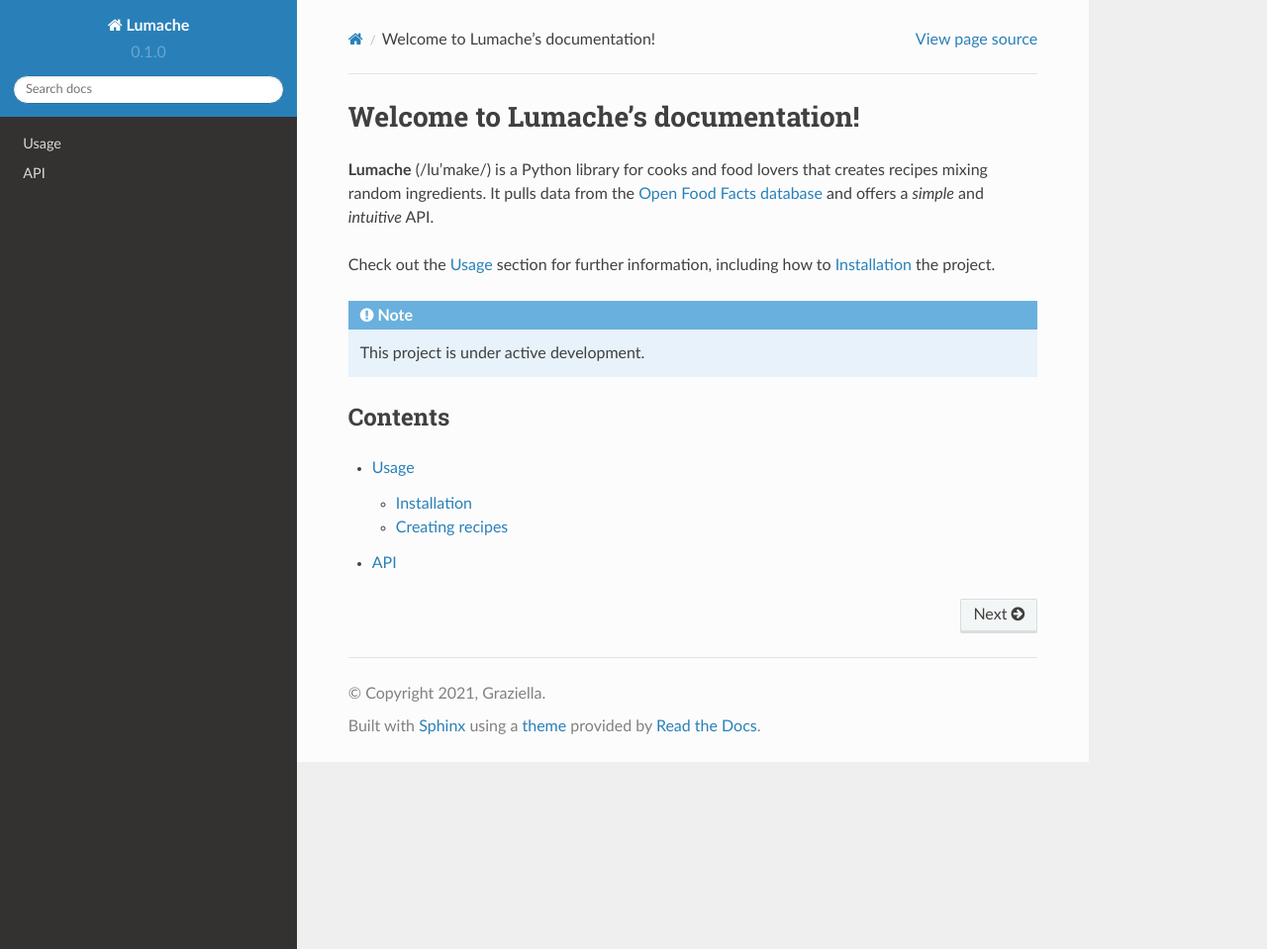
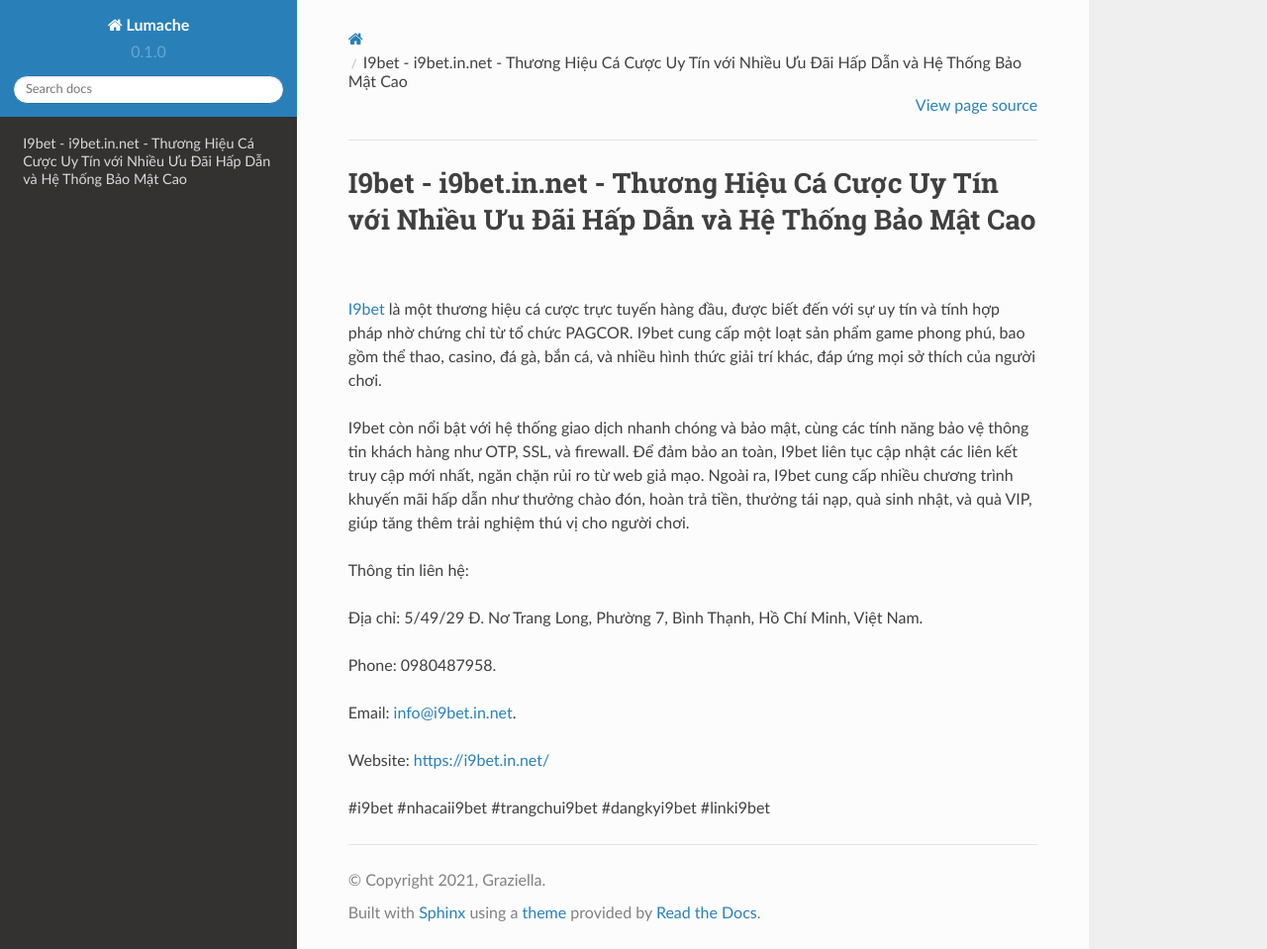
Before and after one commit to vqtranquocthuan424/i9betinnet, a Sphinx documentation site: the page built from docs/source/index.rst, in a window 1280 px wide and 959 px high. Shown: the whole window at 99% size. Built offline with Sphinx 7.4.7 and the Read the Docs theme 2.0.0, drawn with Linux system fonts in a browser that asks for light colours.

Commit message:
Update index.rst

```diff
--- a/docs/source/index.rst
+++ b/docs/source/index.rst
@@ -1,22 +1,18 @@
-Welcome to Lumache's documentation!
+I9bet - i9bet.in.net - Thương Hiệu Cá Cược Uy Tín với Nhiều Ưu Đãi Hấp Dẫn và Hệ Thống Bảo Mật Cao
 ===================================
 
-**Lumache** (/lu'make/) is a Python library for cooks and food lovers
-that creates recipes mixing random ingredients.
-It pulls data from the `Open Food Facts database <https://world.openfoodfacts.org/>`_
-and offers a *simple* and *intuitive* API.
+`I9bet <https://i9bet.in.net/>`_ là một thương hiệu cá cược trực tuyến hàng đầu, được biết đến với sự uy tín và tính hợp pháp nhờ chứng chỉ từ tổ chức PAGCOR. I9bet cung cấp một loạt sản phẩm game phong phú, bao gồm thể thao, casino, đá gà, bắn cá, và nhiều hình thức giải trí khác, đáp ứng mọi sở thích của người chơi.
 
-Check out the :doc:`usage` section for further information, including
-how to :ref:`installation` the project.
+I9bet còn nổi bật với hệ thống giao dịch nhanh chóng và bảo mật, cùng các tính năng bảo vệ thông tin khách hàng như OTP, SSL, và firewall. Để đảm bảo an toàn, I9bet liên tục cập nhật các liên kết truy cập mới nhất, ngăn chặn rủi ro từ web giả mạo. Ngoài ra, I9bet cung cấp nhiều chương trình khuyến mãi hấp dẫn như thưởng chào đón, hoàn trả tiền, thưởng tái nạp, quà sinh nhật, và quà VIP, giúp tăng thêm trải nghiệm thú vị cho người chơi.
 
-.. note::
+Thông tin liên hệ:
 
-   This project is under active development.
+Địa chỉ: 5/49/29 Đ. Nơ Trang Long, Phường 7, Bình Thạnh, Hồ Chí Minh, Việt Nam.
 
-Contents
---------
+Phone: 0980487958.
 
-.. toctree::
+Email: info@i9bet.in.net.
 
-   usage
-   api
+Website: https://i9bet.in.net/
+
+#i9bet #nhacaii9bet #trangchui9bet #dangkyi9bet #linki9bet
```
